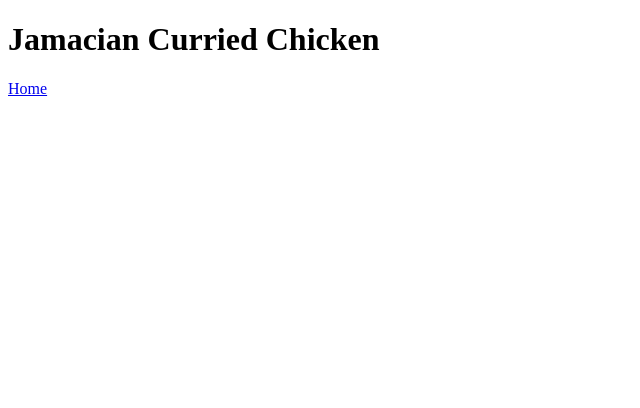
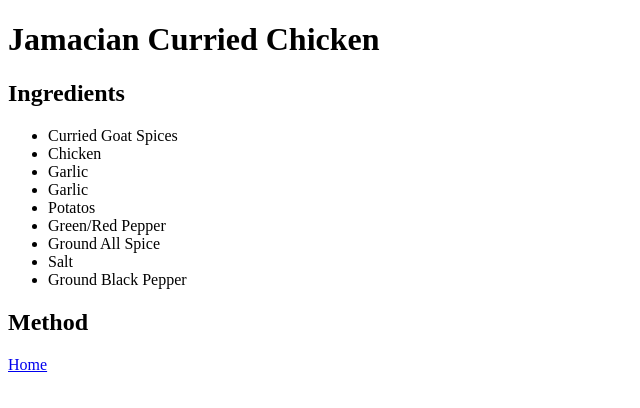
Before and after one commit to tweakle-games/odin-recipes, a plain HTML site: page recipes/jcc.html in a window 1280 px wide. Shown: the whole page, without its empty margins (0-640 px from the left). Drawn offline with Linux system fonts and the light colour scheme.

Commit message:
added ingredients list to jamacian curry recipe

```diff
--- a/recipes/jcc.html
+++ b/recipes/jcc.html
@@ -7,6 +7,21 @@
 </head>
 <body>
     <h1>Jamacian Curried Chicken</h1>
+    <!--Add Image here-->
+    <h2>Ingredients</h2>
+        <ul>
+            <li>Curried Goat Spices</li>
+            <li>Chicken</li>
+            <li>Garlic</li>
+            <li>Garlic</li>
+            <li>Potatos</li>
+            <li>Green/Red Pepper</li>
+            <li>Ground All Spice</li>
+            <li>Salt</li>
+            <li>Ground Black Pepper</li>
+        </ul>
+
+    <h2>Method</h2>
 
     <a href="../index.html">Home</a>
 </body>
```
